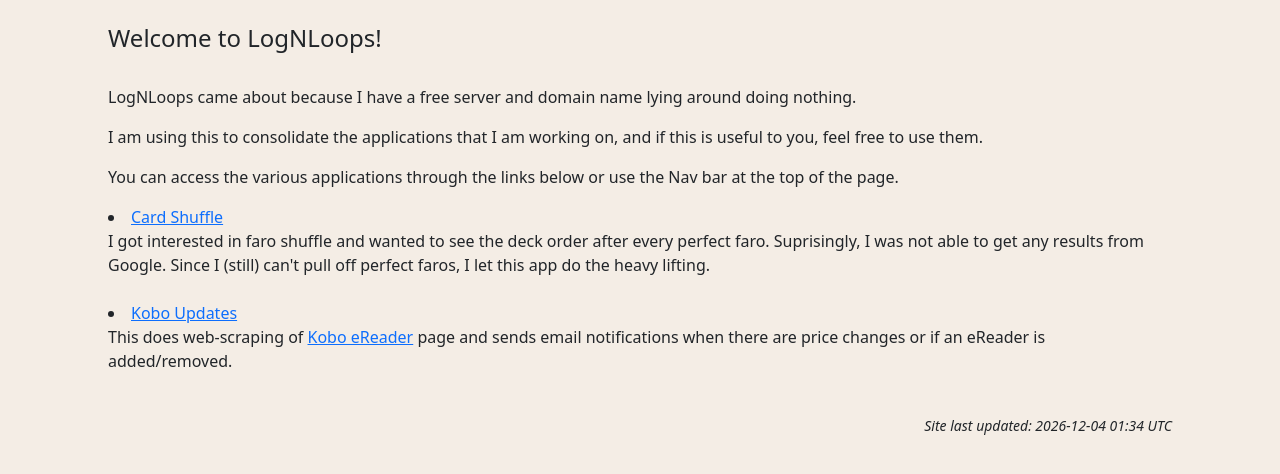
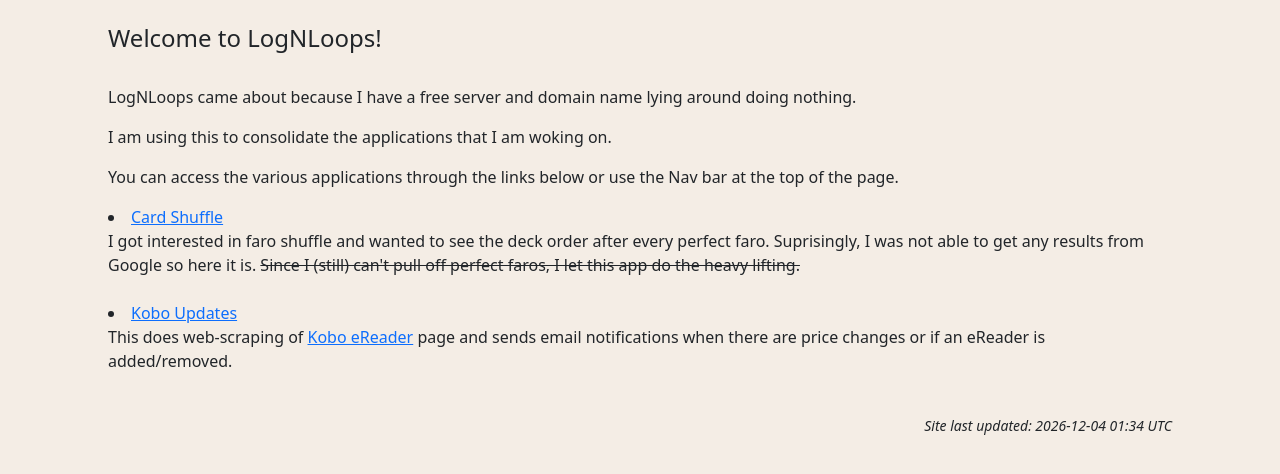
Before and after one commit to jaceygan/cardshuffle, a Flask app: page / in a window 1280 px wide. Shown: the part 66-540 px from the top of the page. Run offline with Flask 3, Linux system fonts and the light colour scheme.

Commit message:
html updates

```diff
--- a/templates/index.html
+++ b/templates/index.html
@@ -6,16 +6,15 @@
 <br>
 <p>LogNLoops came about because I have a free server and domain name lying around doing nothing.</p>
 
-<p>I am using this to consolidate the applications that I am working on, and if this is useful to you, feel free to
-    use them.</p>
+<p>I am using this to consolidate the applications that I am woking on.</p>
 
 <p>You can access the various applications through the links below or use the Nav bar at the top of the page.</p>
 
 <p>
     <li><a href="https://lognloops.com/cardshuffle">Card Shuffle</a><br>
         I got interested in faro shuffle and wanted to see the deck order after every perfect faro.
-        Suprisingly, I was not able to get any results from Google. Since I (still) can't pull off
-        perfect faros, I let this app do the heavy lifting. </li>
+        Suprisingly, I was not able to get any results from Google so here it is. <s>Since I (still) can't pull off
+            perfect faros, I let this app do the heavy lifting. </s></li>
     <br>
     <li><a href="https://lognloops.com/koboupdates">Kobo Updates</a><br>
         This does web-scraping of <a href="https://us.kobobooks.com/collections/ereaders" target="_blank">Kobo
--- a/templates/koboupdates.html
+++ b/templates/koboupdates.html
@@ -7,7 +7,8 @@ Kobo Updates
 {% block content %}
 <h4>Kobo Updates</h4>
 <br>
-<p>Enter your email below to get notified when Kobo updates their eReader prices or add/ remove an eReader.
+<p>Enter your email below to get notified when <a href="https://us.kobobooks.com/collections/ereaders"
+        target="_blank">Kobo</a> updates their eReader prices or add/ remove an eReader.
     Refer to screenshots for sample emails. You can also unsubscribe anytime.
 </p>
 <form action="/koboupdates" method="POST">
```
